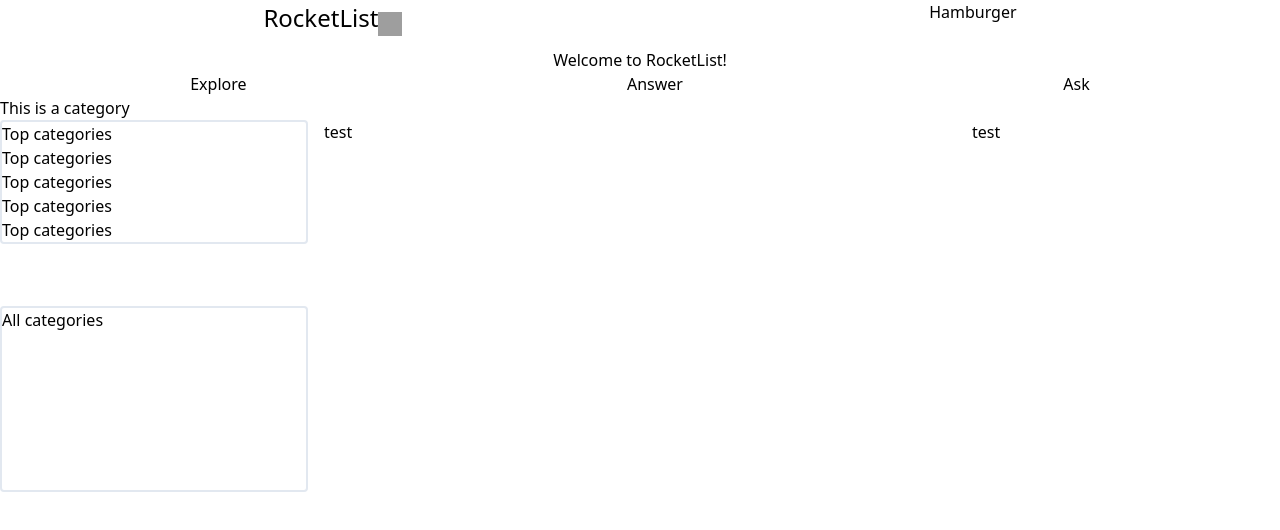
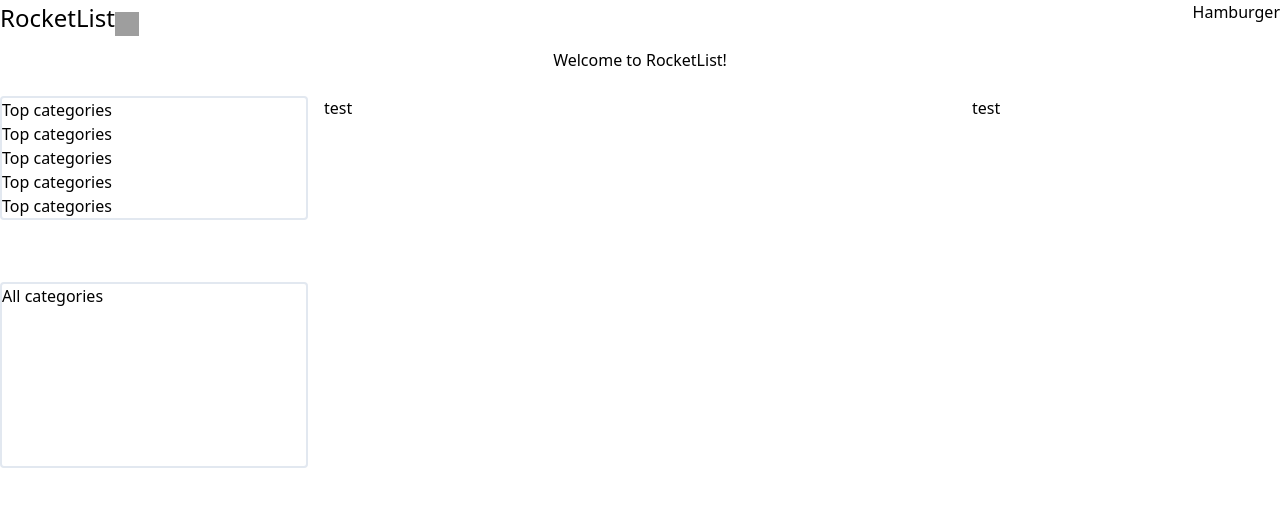
Before and after one commit to meganjacobs97/RocketList, a React (Create React App) app: page / in a window 1280 px wide. Shown: the top 530 px of the page. Built offline with nearby package versions, Linux system fonts and the light colour scheme; grey boxes are pictures that could not be loaded.

Commit message:
added routing and a nomatch page

```diff
--- a/src/App.js
+++ b/src/App.js
@@ -1,19 +1,28 @@
-import React from 'react';
-import './App.css';
-// import RocketList from './components/Rocketlist';
-import Navbar from './components/Navbar';
-import CategoryView from './components/CategoryView';
-import Main from "./pages/main";
+import React from "react";
+import "./App.css";
+import { BrowserRouter as Router, Switch, Route, Link } from "react-router-dom";
+import Navbar from "./components/Navbar";
+import CategoryView from "./components/CategoryView";
+import Main from "./pages/Main";
+import NoMatch from "./pages/NoMatch";
+// import Wrapper from "./components/Wrapper";
+// import Footer from "./components/Footer";
 
-function App() {
+const App = () => {
+  document.title = "RocketList";
   return (
-    <div>
+    <Router>
       <Navbar />
-      {/* <RocketList /> */}
-      <CategoryView />
-      <Main />
-    </div>
+      {/* <Wrapper> */}
+      <Switch>
+        <Route exact path="/" component={Main} />
+        <Route exact path="/category" component={CategoryView} />
+        <Route path="*" component={NoMatch} />
+      </Switch>
+      {/* </Wrapper> */}
+      {/* <Footer /> */}
+    </Router>
   );
-}
+};
 
 export default App;
--- a/src/components/Navbar.js
+++ b/src/components/Navbar.js
@@ -3,7 +3,7 @@ import React from "react";
 export default function Navbar() {
   return (
     <div id="top-of-page" className="grid grid-rows-2">
-      <div id="header" className="flex justify-around">
+      <div id="header" className="flex justify-between">
         <div className="flex align-center">
           <h1 className="text-2xl">RocketList</h1>
           <img
@@ -12,15 +12,15 @@ export default function Navbar() {
             alt="logo"
           />
         </div>
-        {/* <div> */}
-        <h1 className="align-center">Hamburger</h1>
-        {/* </div> */}
+        <div>
+          <h1 className="align-center">Hamburger</h1>
+        </div>
       </div>
       <div id="navbar" className="flex flex-col">
         <div>
           <h1 className="flex justify-center">Welcome to RocketList!</h1>
         </div>
-        <div className="flex flex-row justify-around">
+        <div className="flex flex-row justify-around visible lg:invisible">
           <div>Explore</div>
           <div>Answer</div>
           <div>Ask</div>
--- /dev/null
+++ b/src/pages/NoMatch.js
@@ -0,0 +1,11 @@
+import React from "react";
+
+function NoMatch() {
+  return (
+    <div className="grid grid-cols-12 gap-4">
+      <h1>Error: Page Not Found</h1>
+    </div>
+  );
+}
+
+export default NoMatch;
```
